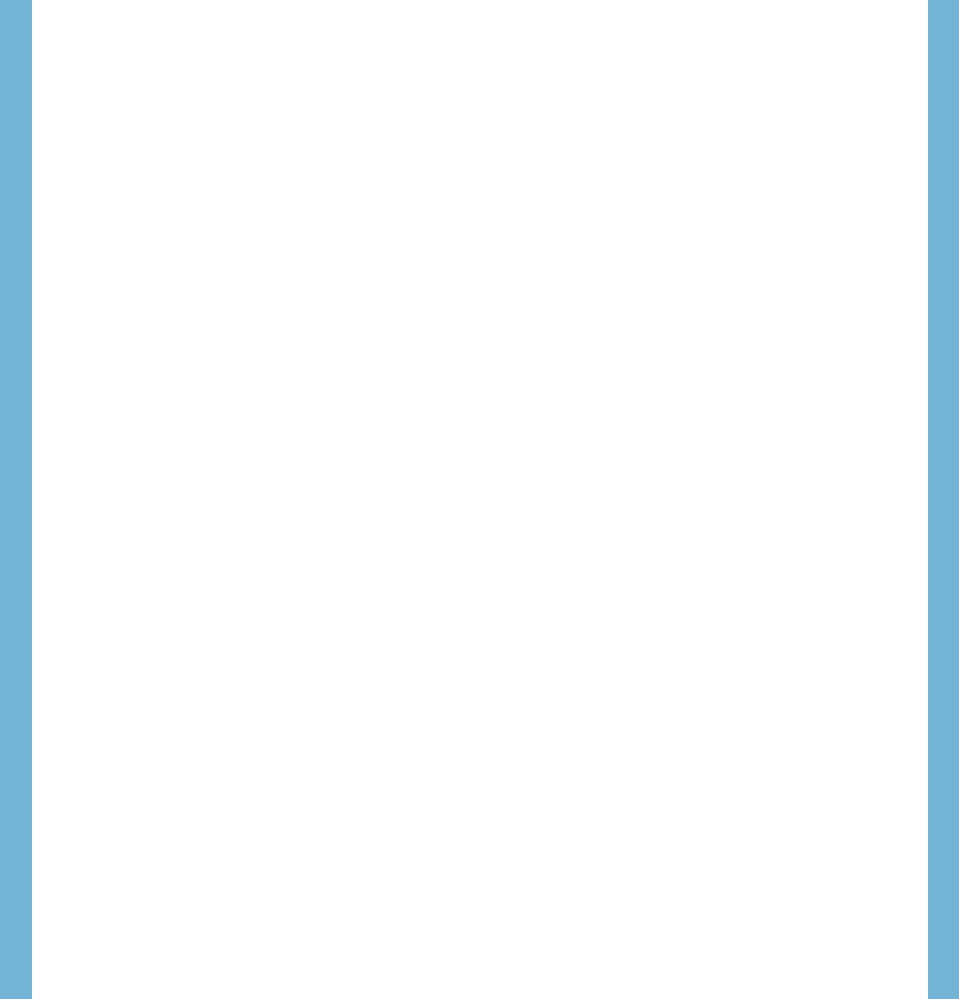
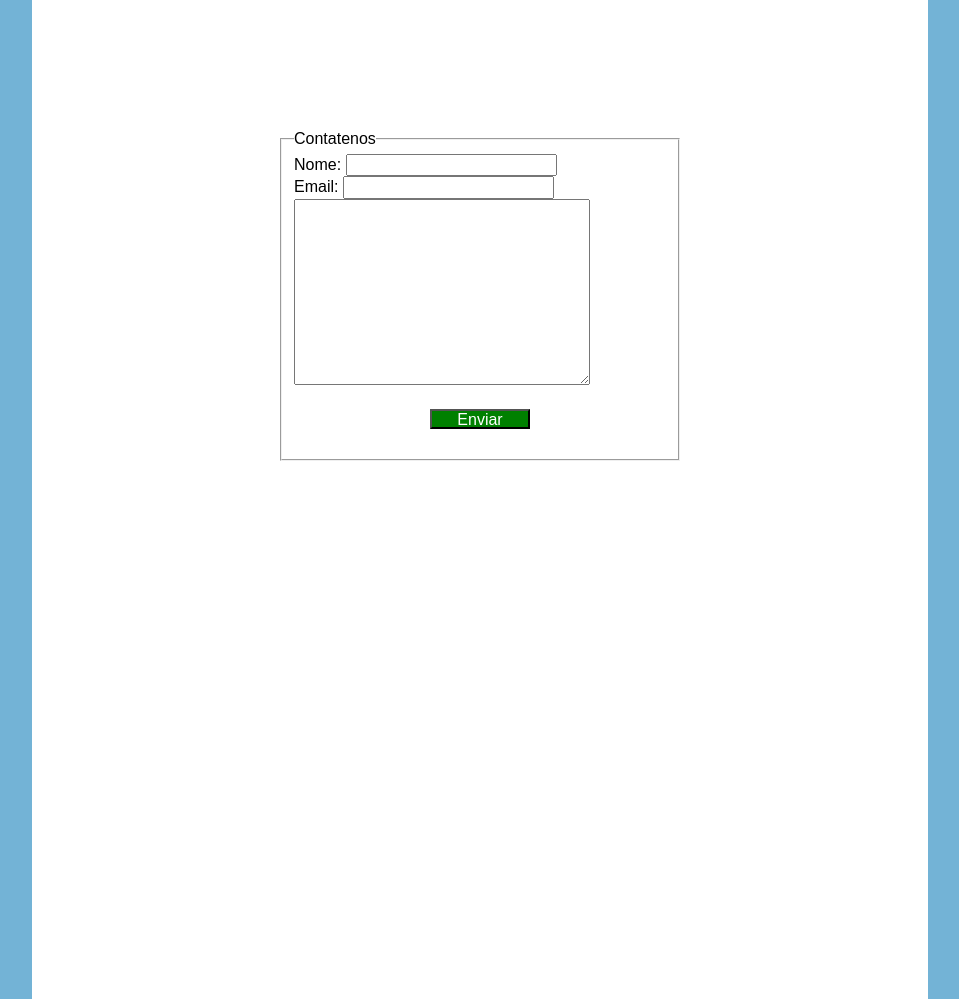
Before and after one commit to ccofg-labs/Agenda-ONU, a PHP site: page /avaliacao.html in a window 1280 px wide. Shown: the part 120-1119 px from the top of the page, without its empty margins (160-1119 px from the left). Run offline with PHP 8.4, Linux system fonts and the light colour scheme; some libraries are stand-ins or nearby versions.

Commit message:
Adição de um formulario na página de dê sua opinião

```diff
--- a/avaliacao.html
+++ b/avaliacao.html
@@ -50,7 +50,17 @@
     <!--Principal-->
     <main>
         <div class="container">
-
+            <form action="#" method="get" class="formulario">
+                <fieldset>
+                    <legend>Contatenos</legend>
+                    <label for="nome">Nome:</label>
+                    <input type="text" name="nome" id="nome" required><br>
+                    <label for="email">Email:</label>
+                    <input type="email" name="email" id="email" required><br>
+                    <textarea textarea name="comentario" id="comentario"cols="30" rows="10"></textarea>
+                    <input type="submit" class="enviar" value="Enviar" onclick="alert('Obrigado pelo comentário')">
+                </fieldset>
+            </form>
         </div>
     </main>
     <!--rodape-->
--- a/css/style_avaliacao.css
+++ b/css/style_avaliacao.css
@@ -1,43 +1,14 @@
-/*PÁGINA AVALIAÇÃO*/
-.cabecalhoAV {
-    width: 100%;
-    height: 180px;
-    background-color: yellow;
-    color: white;
-    align-items: center;
-    text-align: center;
+.formulario {
+    margin: 100px auto;
+    width: 400px;
 }
 
-.avaliacao {
-    margin-left: 5px;
-    margin-right: 5px;
-    margin-top: 5px;
-    margin-bottom: 5px;
+.formulario input.enviar {
+    display: flex;
+    justify-content: center;
+    width: 100px;
+    height: 20px;
+    background-color: green;
+    color: white;
+    margin: 20px auto;
 }
-
-.conteudoFieldset {
-    margin-left: 8px;
-    margin-right: 8px;
-    margin-top: 8px;
-    margin-bottom: 8px;
-}
-
-.botoesAV {
-    text-align: center;
-}
-
-.botaoAvaliacao {
-    background-color: yellow;
-    color: white;
-    padding: 10px 40px;
-    border: none;
-    border-radius: 20px;
-    letter-spacing: 1px;
-    font-weight: bold;
-}
-
-.botaoAvaliacao:hover {
-    cursor: pointer;
-    background-color: green;
-}
-/*-------------------------------------------------------------------------------------*/
--- a/index.html
+++ b/index.html
@@ -214,7 +214,7 @@
     <!--rodape-->
     <footer class="rodape">
         <p>Desenvolvido por alunos da UNIFG</p>
-    </footer>
+    </footer><
 </body>
 
 </html>
```
